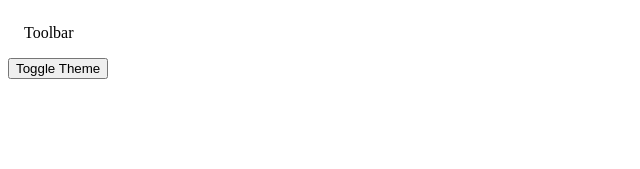
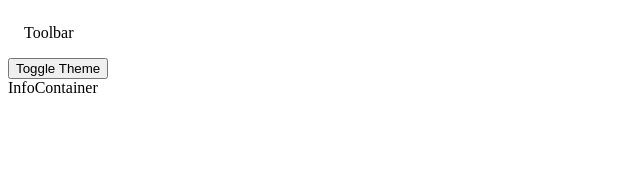
Before and after one commit to MartaKliuchnik/Product_card_app, a React (Vite) app: page / in a window 1280 px wide. Shown: the top 169 px of the page, without its empty margins (0-640 px from the left). Built offline with nearby package versions, Linux system fonts and the light colour scheme.

Commit message:
fix: sharing dependencies using Context (prevents unnecessary re-renders)

```diff
--- a/src/App.jsx
+++ b/src/App.jsx
@@ -1,17 +1,18 @@
-import { useState } from 'react';
 import Toolbar from './components/Toolbar';
 import ThemeToggler from './components/ThemeToggler';
-import { ThemeContext } from './Context.js';
+import ThemeProvider from './components/ThemeProvider';
+import InfoContainer from './components/InfoContainer';
 
 function App() {
-	const [theme, setTheme] = useState('light');
-
 	console.log('re-render App');
 	return (
-		<ThemeContext.Provider value={{ theme, setTheme }}>
-			<Toolbar />
-			<ThemeToggler />
-		</ThemeContext.Provider>
+		<>
+			<ThemeProvider>
+				<Toolbar />
+				<ThemeToggler />
+			</ThemeProvider>
+			<InfoContainer />
+		</>
 	);
 }
 
--- /dev/null
+++ b/src/components/InfoContainer.jsx
@@ -0,0 +1,7 @@
+import React from 'react';
+
+export default function InfoContainer() {
+	console.log('re-render InfoContainer');
+
+	return <div>InfoContainer</div>;
+}
--- /dev/null
+++ b/src/components/ThemeProvider.jsx
@@ -0,0 +1,16 @@
+import React, { useState } from 'react';
+import { ThemeContext } from '../Context';
+
+export default function ThemeProvider({ children }) {
+	const [theme, setTheme] = useState('light');
+
+	const toggleTheme = () => {
+		setTheme((prevTheme) => (prevTheme === 'light' ? 'dark' : 'light'));
+	};
+
+	return (
+		<ThemeContext.Provider value={{ theme, toggleTheme }}>
+			{children}
+		</ThemeContext.Provider>
+	);
+}
--- a/src/components/ThemeToggler.jsx
+++ b/src/components/ThemeToggler.jsx
@@ -3,11 +3,7 @@ import { useContext } from 'react';
 import { ThemeContext } from '../Context';
 
 export default function ThemeToggler() {
-	const { setTheme } = useContext(ThemeContext);
-
-	const toggleTheme = () => {
-		setTheme((prevTheme) => (prevTheme === 'light' ? 'dark' : 'light'));
-	};
+	const { toggleTheme } = useContext(ThemeContext);
 
 	console.log('re-render ThemeToggler');
 
```
